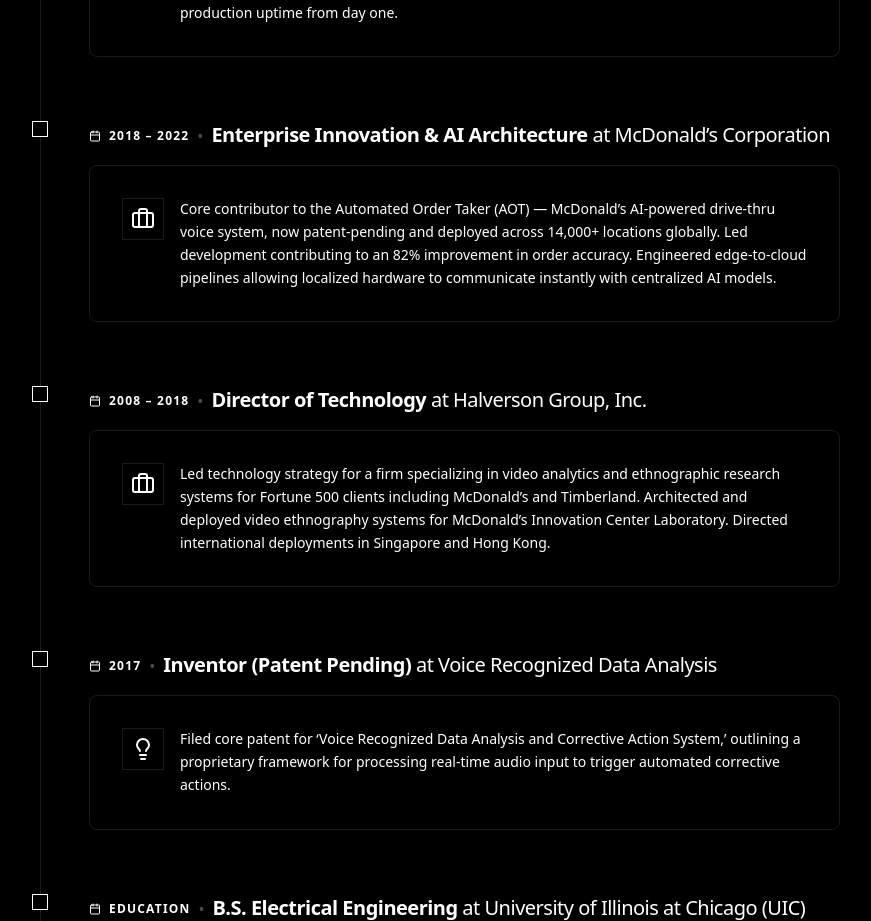
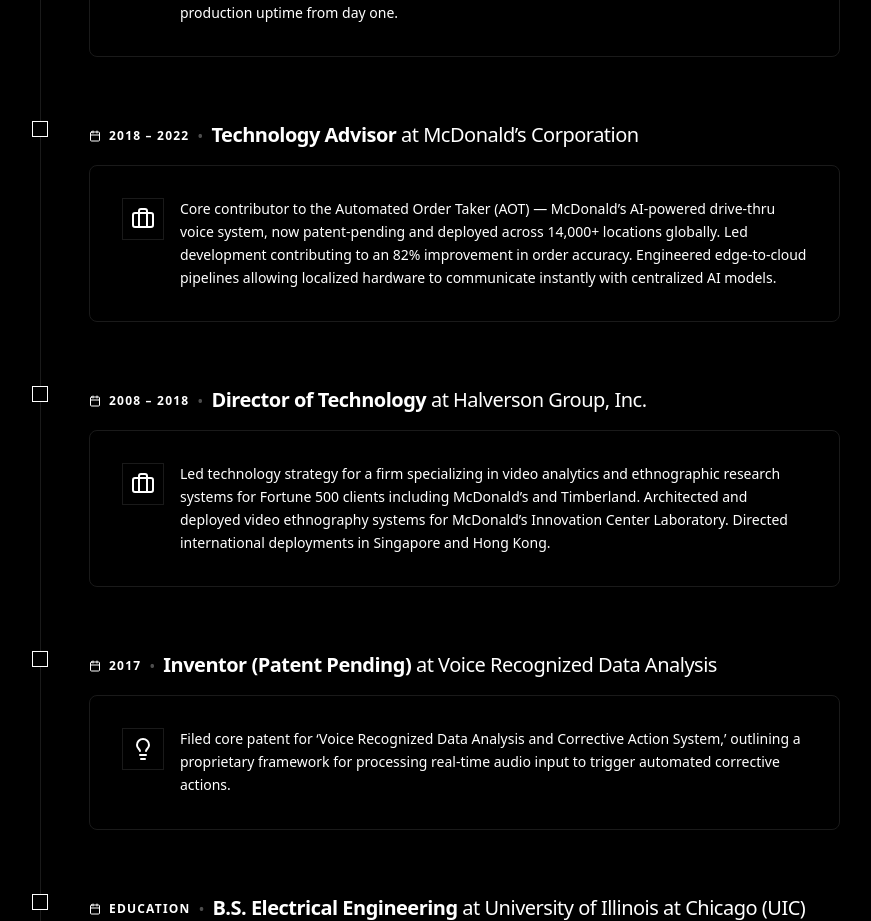
Before and after one commit to vmgsystems/my-portfolio, a Next.js app: page /timeline in a window 1280 px wide. Shown: the part 960-1881 px from the top of the page, without its empty margins (216-1087 px from the left). Built offline with nearby package versions, Linux system fonts and the light colour scheme.

Commit message:
fix: align Global QSR title with LinkedIn (Technology Advisor)

```diff
--- a/src/app/timeline/page.tsx
+++ b/src/app/timeline/page.tsx
@@ -30,7 +30,7 @@
   },
   {
     year: "2018 – 2022",
-    title: "Enterprise Innovation & AI Architecture",
+    title: "Technology Advisor",
     company: "McDonald’s Corporation",
     description: "Core contributor to the Automated Order Taker (AOT) — McDonald’s AI-powered drive-thru voice system, now patent-pending and deployed across 14,000+ locations globally. Led development contributing to an 82% improvement in order accuracy. Engineered edge-to-cloud pipelines allowing localized hardware to communicate instantly with centralized AI models.",
     icon: <Briefcase className="text-white" />
```
